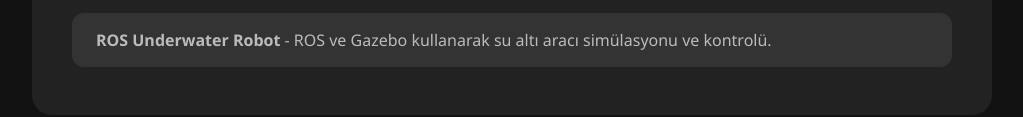
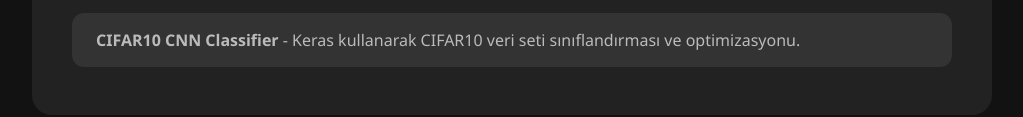
Before and after one commit to berkayilikoba/berkayilikoba.github.io, a plain HTML site: page index.html in a window 1280 px wide. Shown: the part 1285-1402 px from the top of the page, without its empty margins (128-1151 px from the left). Drawn offline with Linux system fonts and the light colour scheme.

Commit message:
Update index.html

```diff
--- a/index.html
+++ b/index.html
@@ -257,7 +257,7 @@
     <ul class="project-list">
       <li><a href="https://github.com/berkayilikoba/MNIST-CNN-Classifier" target="_blank" rel="noopener">MNIST CNN Classifier</a> - Keras kullanarak el yazısı rakamları sınıflandıran konvolüsyonel sinir ağı projesi.</li>
       <li><a href="https://github.com/berkayilikoba/Real-Time-Hand-Gesture-Recognition-and-RGB-LED-Control-using-OpenCV-MediaPipe-and-Arduino" target="_blank" rel="noopener">El Hareketleri Tanımlama ve LED Kontrolü</a> - Mediapipe ile el hareketlerini tanımlama ve Arduino ile led kontrolü.</li>
-      <li><a href="https://github.com/berkayilikoba/ROS-Underwater-Robot" target="_blank" rel="noopener">ROS Underwater Robot</a> - ROS ve Gazebo kullanarak su altı aracı simülasyonu ve kontrolü.</li>
+      <li><a href="https://github.com/berkayilikoba/ROS-Underwater-Robot" target="_blank" rel="noopener">CIFAR10 CNN Classifier</a> - Keras kullanarak CIFAR10 veri seti sınıflandırması ve optimizasyonu.</li>
     </ul>
   </div>
 
```
